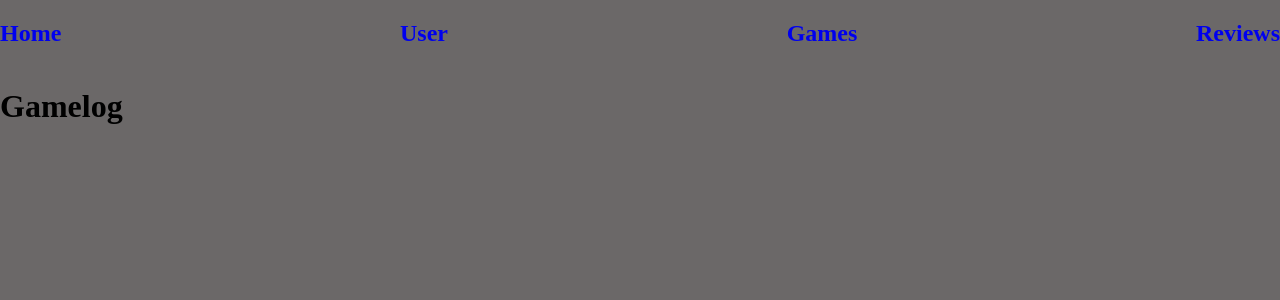
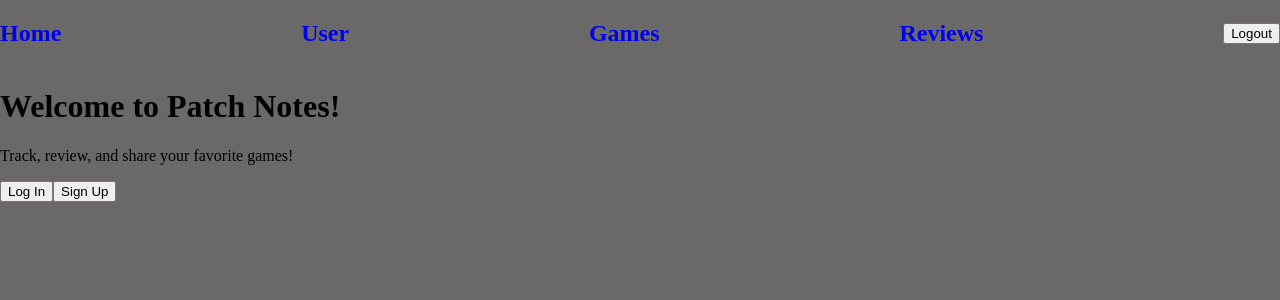
Before and after one commit to JGomez1612/Patch-Notes-FE, a React (Vite) app: page / in a window 1280 px wide. Shown: the top 300 px of the page. Built offline with nearby package versions, Linux system fonts and the light colour scheme.

Commit message:
updated homepage and necessary components to allow for a conditional render depending on user status.

```diff
--- a/src/components/AuthForms/LoginForm.jsx
+++ b/src/components/AuthForms/LoginForm.jsx
@@ -1,10 +1,12 @@
 import { useState } from "react";
 import { useAuth } from "../../context/authContext/authContext";
+import { useUser } from "../../context/userContext/userContext";
 import { useNavigate } from "react-router-dom";
 
 export default function LoginForm({ setNewUser }) {
     const { login } = useAuth();
     const nav = useNavigate();
+    const { setUser } = useUser();
     const [formData, setFormData] = useState({
         email: "",
         password: "",
@@ -17,7 +19,8 @@ export default function LoginForm({ setNewUser }) {
     async function handleSubmit(e) {
         e.preventDefault();
         try {
-            await login(formData);
+            const res = await login(formData);
+            setUser(res.data.user);
 
             nav("/");
         } catch (err) {
--- a/src/components/NavBar/NavBar.jsx
+++ b/src/components/NavBar/NavBar.jsx
@@ -1,7 +1,19 @@
-import { Link } from 'react-router-dom';
 import './NavBar.css';
+import { Link, useNavigate } from 'react-router-dom';
+import { useAuth } from '../../context/authContext/authContext';
+import { useUser } from '../../context/userContext/userContext';
 
 export default function NavBar() {
+    const { logout } = useAuth();
+    const { setUser } = useUser();
+    const nav = useNavigate();
+
+    function handleLogout() {
+        logout();
+        setUser(null);
+        nav('/');
+    }
+
     return (
         <nav className="nav">
             <Link to={'/'} className="link">
@@ -16,6 +28,8 @@ export default function NavBar() {
             <Link to={'/reviews'} className="link">
                 <h2>Reviews</h2>
             </Link>
+
+            <button onClick={handleLogout}>Logout</button>
         </nav>
     )
 }
--- a/src/context/authContext/authContext.jsx
+++ b/src/context/authContext/authContext.jsx
@@ -10,15 +10,17 @@ export default function AuthProvider({ children }) {
     const connStr = "http://localhost:3000/api";
 
     async function signUp(formData) {
-        let res = await axios.post(`${connStr}/user`, formData);
+        const res = await axios.post(`${connStr}/user`, formData);
 
         setCookies("token", res.data.token);
+        return res;
     }
 
     async function login(formData) {
-        let res = await axios.post(`${connStr}/auth`, formData);
+        const res = await axios.post(`${connStr}/auth`, formData);
 
         setCookies("token", res.data.token);
+        return res;
     }
 
     function logout() {
--- a/src/pages/HomePage/HomePage.jsx
+++ b/src/pages/HomePage/HomePage.jsx
@@ -1,8 +1,31 @@
+import { useAuth } from "../../context/authContext/authContext";
+import { useUser } from "../../context/userContext/userContext";
+import { useNavigate } from "react-router-dom";
+
 export default function HomePage() {
+    const nav = useNavigate();
+    const { cookies } = useAuth();
+    const { user } = useUser();
+
+    const loggedIn = cookies.token && user;
+    console.log("token:", cookies.token);
+    console.log("user:", user);
+
     return (
         <>
             <div>
-                <h1>Gamelog</h1>
+                {!loggedIn ? (
+                    <div>
+                        <h1>Welcome to Patch Notes!</h1>
+                        <p>Track, review, and share your favorite games!</p>
+                        <button onClick={() => nav("/auth")}>Log In</button>
+                        <button onClick={() => nav("/auth")}>Sign Up</button>
+                    </div>
+                    ) : (
+                    <div>
+                        <h1>Welcome back, {user.username}!</h1>
+                    </div>
+                )}
             </div>
         </>
     )
```
